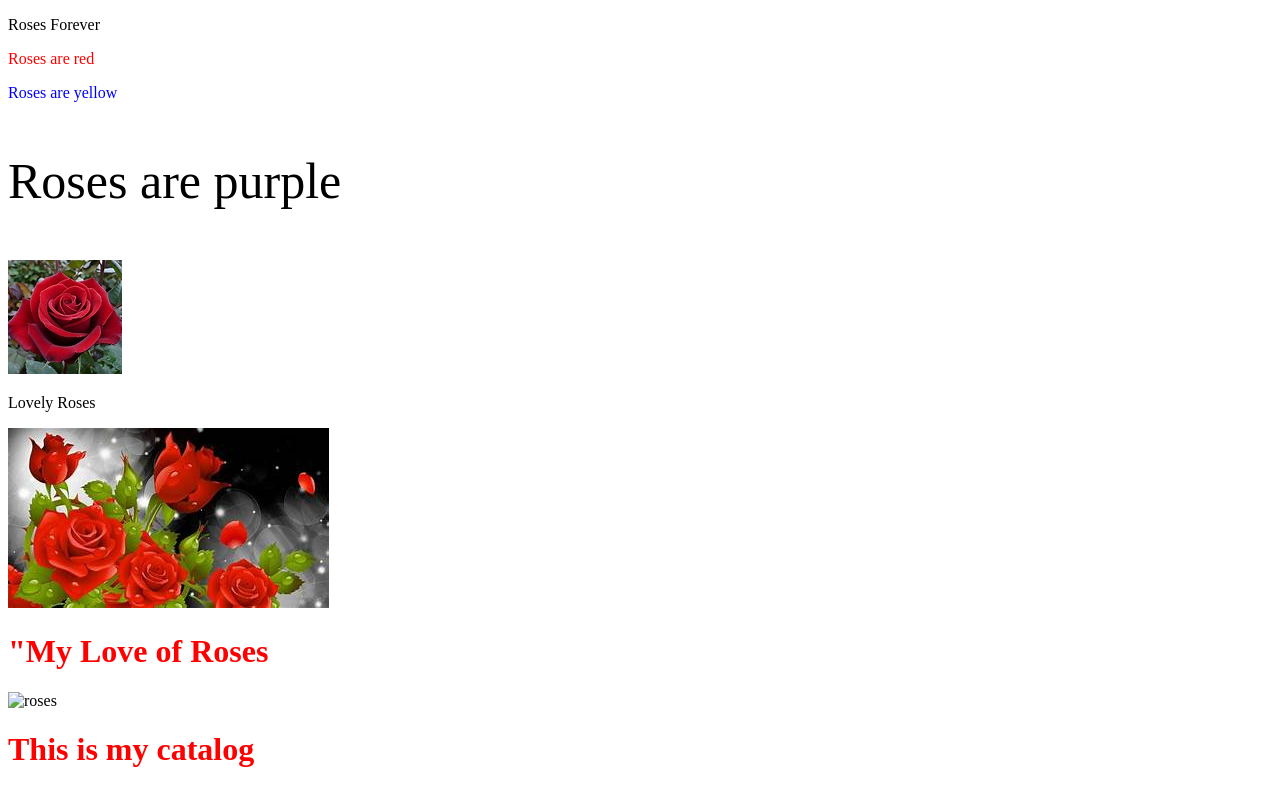
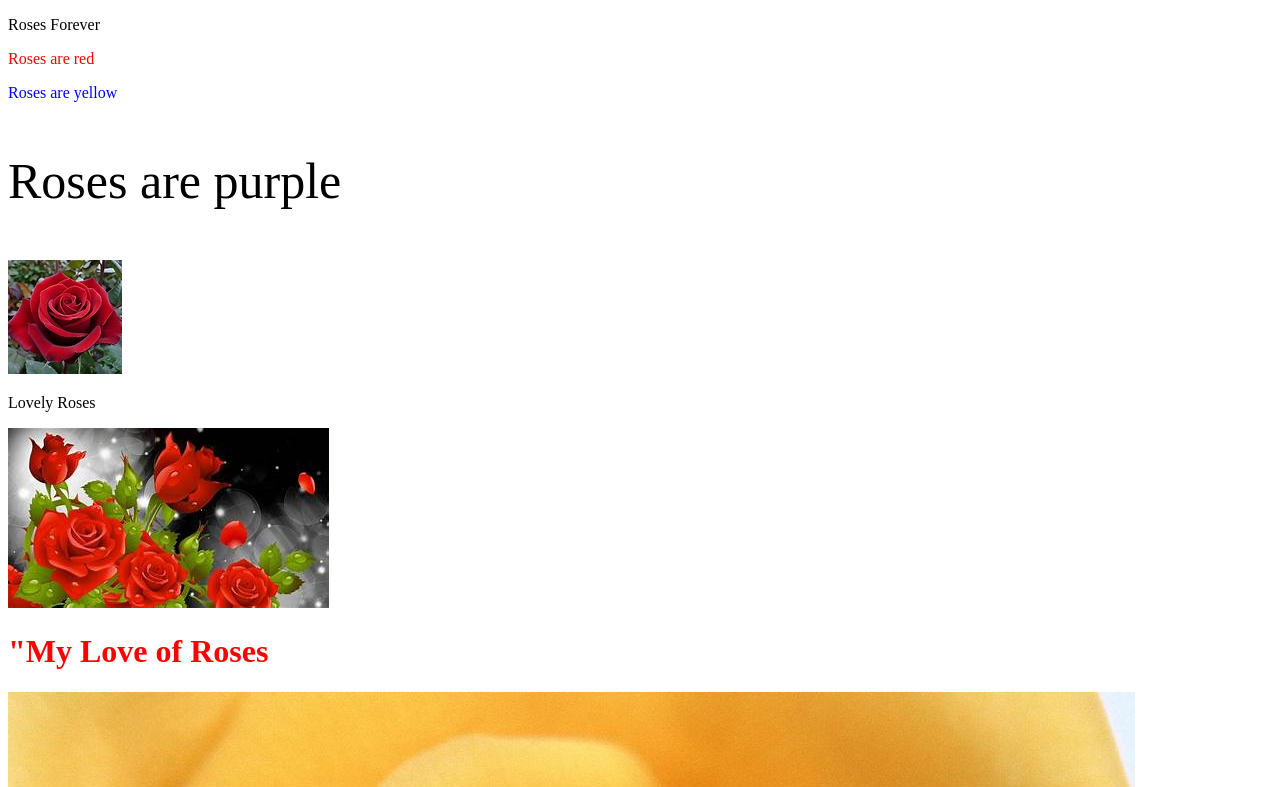
Before and after one commit to Dvs468/html1, a plain HTML site: page index.html in a window 1280 px wide. Shown: the top 787 px of the page. Drawn offline with Linux system fonts and the light colour scheme.

Commit message:
update10
yellowrose

```diff
--- a/index.html
+++ b/index.html
@@ -20,7 +20,7 @@
 
 <img src="Images/rosesgroup.jpg" alt="roses"/>
 <h1 id="mainHeading" >"My Love of Roses</h1>
-<img src "Images/rosesyellow.jpg" alt="roses"/>
+<img src="Images/rosesyellow.jpg" alt="roses"/>
 <h1 style="color:red;">This is my catalog</h1>
 <ul>
 <li>eine katze</li>
```
